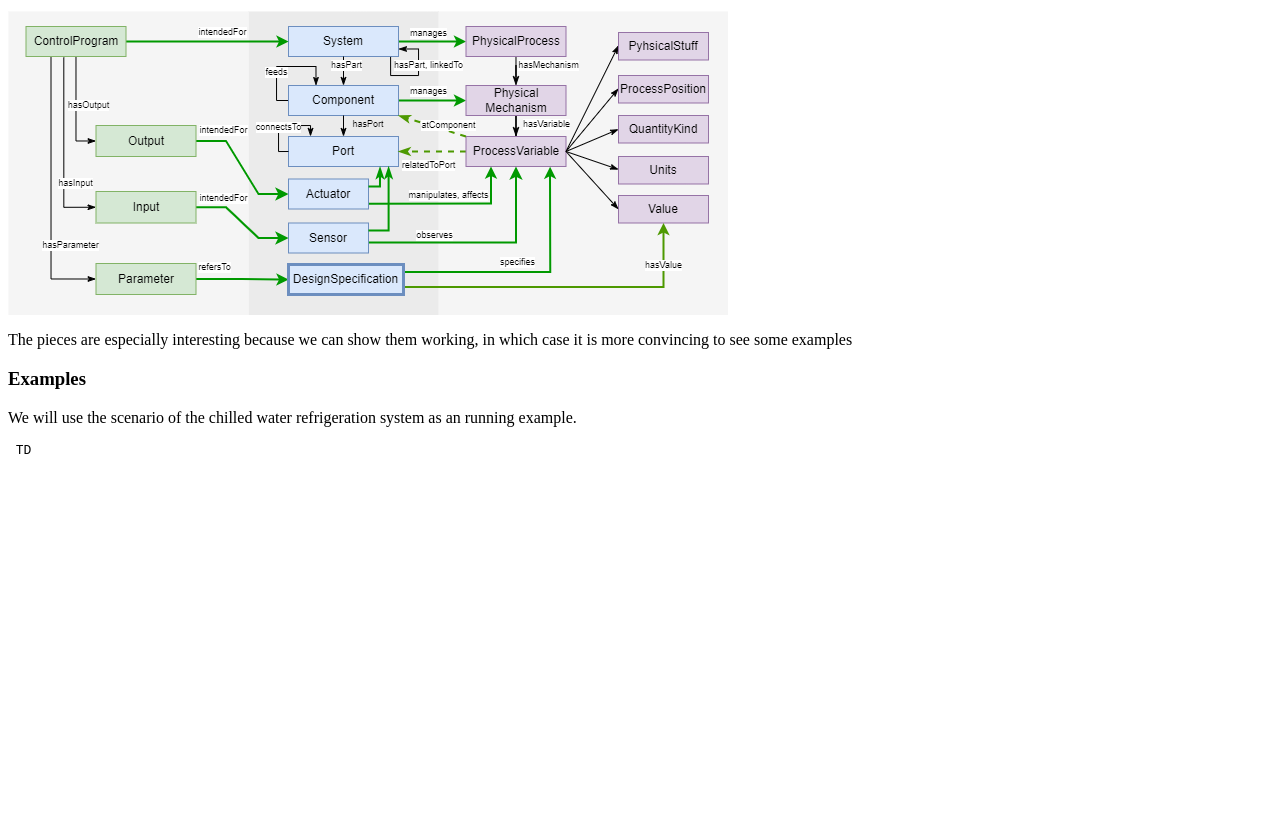
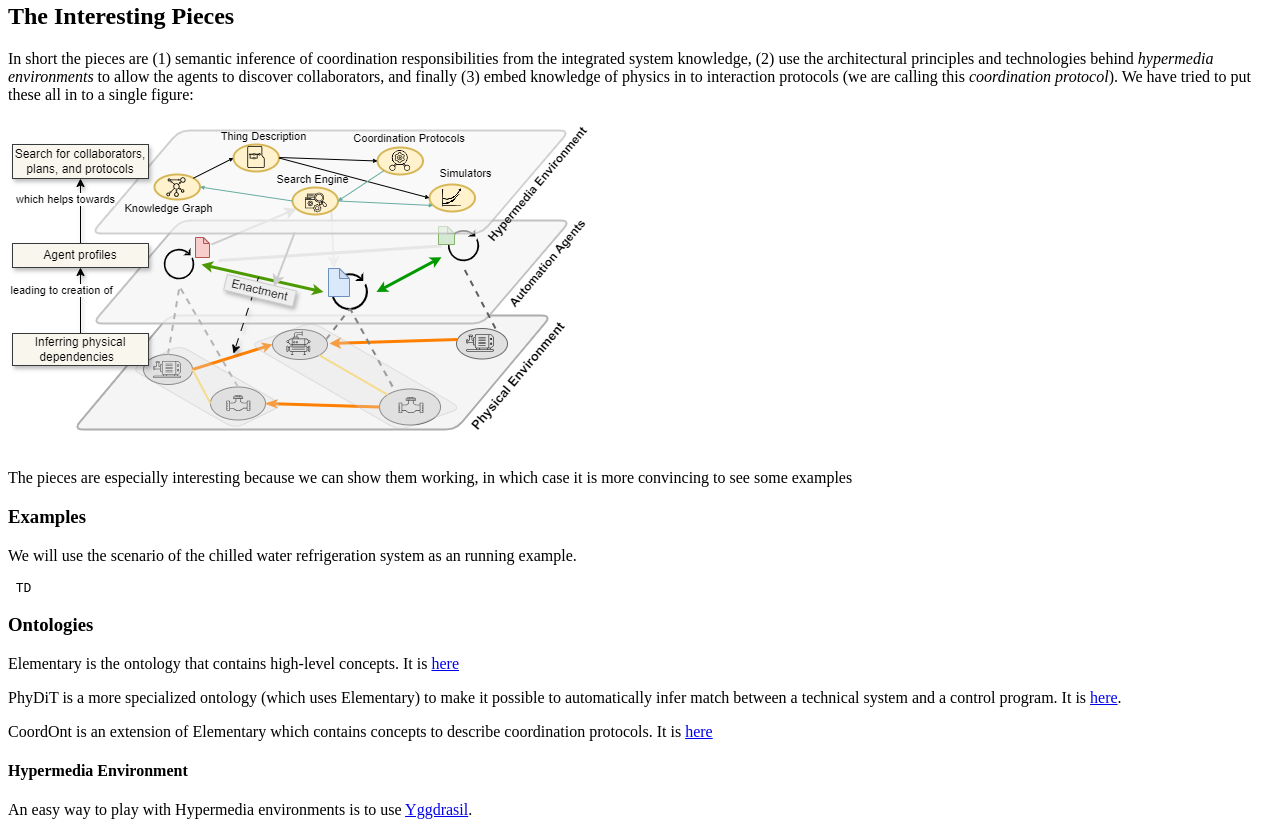
Before and after one commit to autonomous-buildings/autonomous-buildings.github.io, a plain HTML site: page hmas/index.html in a window 1280 px wide. Shown: the part 817-1652 px from the top of the page. Before the commit the page ends 1288 px from the top, so only its background shows below. Drawn offline with Linux system fonts and the light colour scheme; files whose address does not match are found by name.

Commit message:
Improved documentation

```diff
--- a/hmas/index.html
+++ b/hmas/index.html
@@ -3,7 +3,7 @@
 <h1>Hypermedia Multi-agent Systems for Industrial Automation</h1>
 
 <p>Would rather jump directly to the example? Its <a href="#example">here</a></p>
-<p>Looking for the ontologies? They are <a href="#ontology">here</a></p>
+<p>Looking for the ontologies? They are <a href="#ontologies">here</a></p>
 
 <h2>Introduction</h2>
 <p>Achieving an orchestrated operation of electro-mechanical components of a system is the concern of almost every automation engineer in domains such as chemical processing, factory automation, and building systems</p>
@@ -32,13 +32,22 @@ We have tried to put these all in to a single figure:</p>
 
 <p>The pieces are especially interesting because we can show them working, in which case it is more convincing to see some examples</p>
 
-<h3>Examples</h3>
+<h3><a id="example">Examples</a></h3>
 <p>We will use the scenario of the chilled water refrigeration system as an running example.</p>
 
 <pre>
  TD
 </pre>
 
+<h3><a id="ontologies">Ontologies</a></h3>
 
+<p>Elementary is the ontology that contains high-level concepts. It is <a href="https://github.com/autonomous-buildings/elementary">here</a></p>
+
+<p>PhyDiT is a more specialized ontology (which uses Elementary) to make it possible to automatically infer match between a technical system and a control program. It is <a href="https://autonomous-buildings.github.io/phydit/readme.html">here</a>.</p>
+
+<p>CoordOnt is an extension of Elementary which contains concepts to describe coordination protocols. It is <a href="https://autonomous-buildings.github.io/phydit/readme.html#ontology">here</a></p>
+
+<h4><a id="hypermedia">Hypermedia Environment</a></h4>
+<p>An easy way to play with Hypermedia environments is to use <a href="https://github.com/Interactions-HSG/yggdrasil">Yggdrasil</a>.</p>
 
 </html>
```
Also changed, not shown: hmas/images/chiller.png (added), hmas/images/ontology.png (added), hmas/images/overview.png (added).
